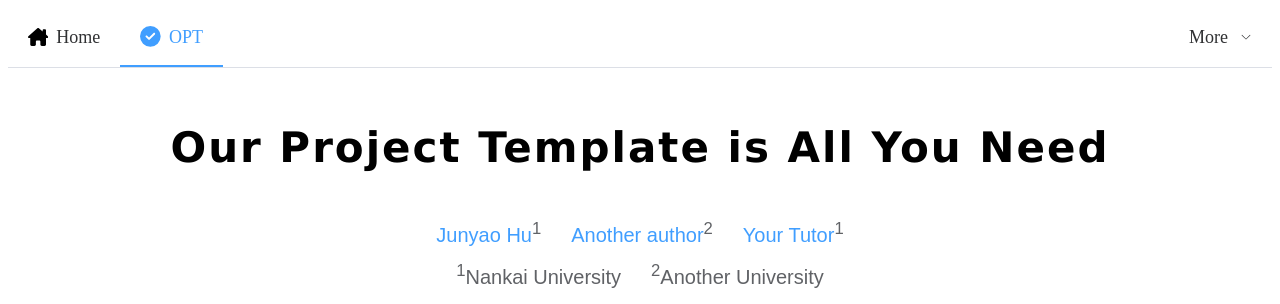
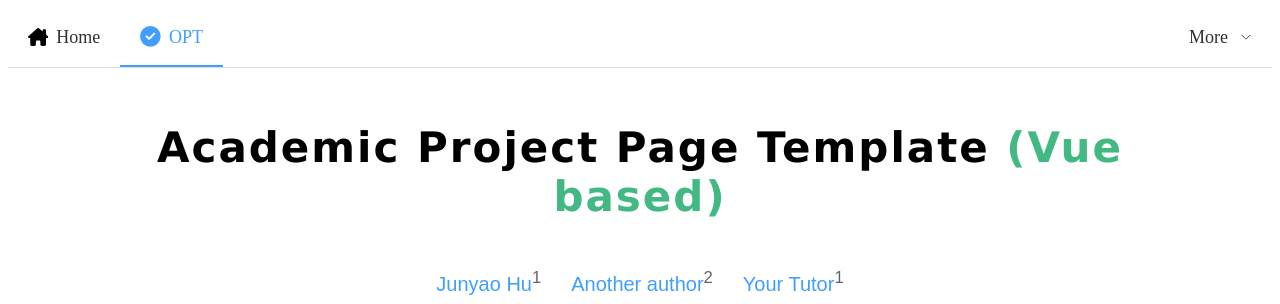
Before and after one commit to JunyaoHu/academic-project-page-template-vue, a Vue app: page / in a window 1280 px wide. Shown: the top 304 px of the page. Built offline with nearby package versions, Linux system fonts and the light colour scheme; a web font is replaced by a local one.

Commit message:
[Update] a better project name and colorful title

```diff
--- a/src/components/sections/Title.vue
+++ b/src/components/sections/Title.vue
@@ -2,7 +2,9 @@
 export default {
   data() {
     return {
-      title: 'Our Project Template is All You Need',
+      title: 'Academic Project Page Template',
+      color_title: '(Vue based)',
+      title_color: '#42B883',
       authors: [
         {
           name: "Junyao Hu",
@@ -72,7 +74,12 @@ export default {
 <template>
   <div>
     <el-row>
-      <el-col :span="22"><h1 class="title0">{{ title }}</h1></el-col>
+      <el-col :span="22">
+        <h1 class="title0">
+          {{ title }}
+          <span v-if="color_title" :style="{color:title_color}"> {{ color_title }}</span>
+        </h1>
+      </el-col>
     </el-row>
 
     <el-row>
--- a/vite.config.js
+++ b/vite.config.js
@@ -8,7 +8,7 @@ export default defineConfig({
   plugins: [
     vue(),
   ],
-  base:'/Our-Project-Template-is-All-You-Need/',
+  base:'/academic-project-page-template-vue/',
   resolve: {
     alias: {
       '@': fileURLToPath(new URL('./src', import.meta.url))
```
